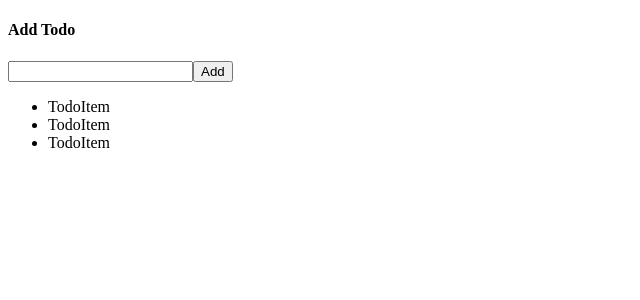
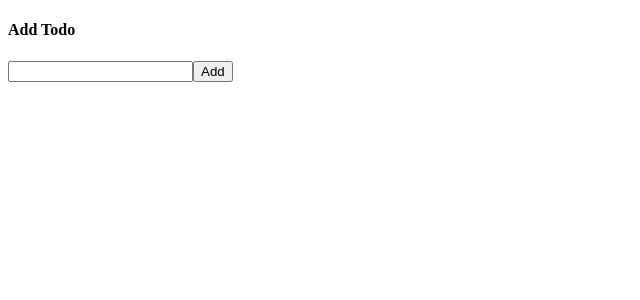
Before and after one commit to supasate/todo-redux, a React app: page / in a window 1280 px wide. Shown: the top 300 px of the page, without its empty margins (0-640 px from the left). Built offline with nearby package versions, Linux system fonts and the light colour scheme.

Commit message:
Add new todo with test

```diff
--- a/src/components/TodoItem.js
+++ b/src/components/TodoItem.js
@@ -4,7 +4,7 @@ class TodoItem extends Component {
   render() {
     return (
       <div className="todo-item">
-        TodoItem
+        {this.props.text}
       </div>
     );
   };
--- a/src/components/TodoList.js
+++ b/src/components/TodoList.js
@@ -1,18 +1,22 @@
 import React, { Component } from 'react';
 import TodoItem from './TodoItem';
+import { connect } from 'react-redux';
 
 class TodoList extends Component {
+
   render() {
+    const list = this.props.todos.map(todo => <li key={todo.text}><TodoItem text={todo.text} /></li>);
+
     return (
-      <div className="todo-list">
-        <ul>
-          <li><TodoItem /></li>
-          <li><TodoItem /></li>
-          <li><TodoItem /></li>
-        </ul>
-      </div>
+      <ul className="todo-list">
+        {list}
+      </ul>
     );
   }
 }
 
-export default TodoList;
+const mapStateToProps = (state) => {
+  return { todos: state.todos };
+};
+
+export default connect(mapStateToProps)(TodoList);
```
Also changed, not shown: 1 other file (tests, documents, lock files or other folders).
